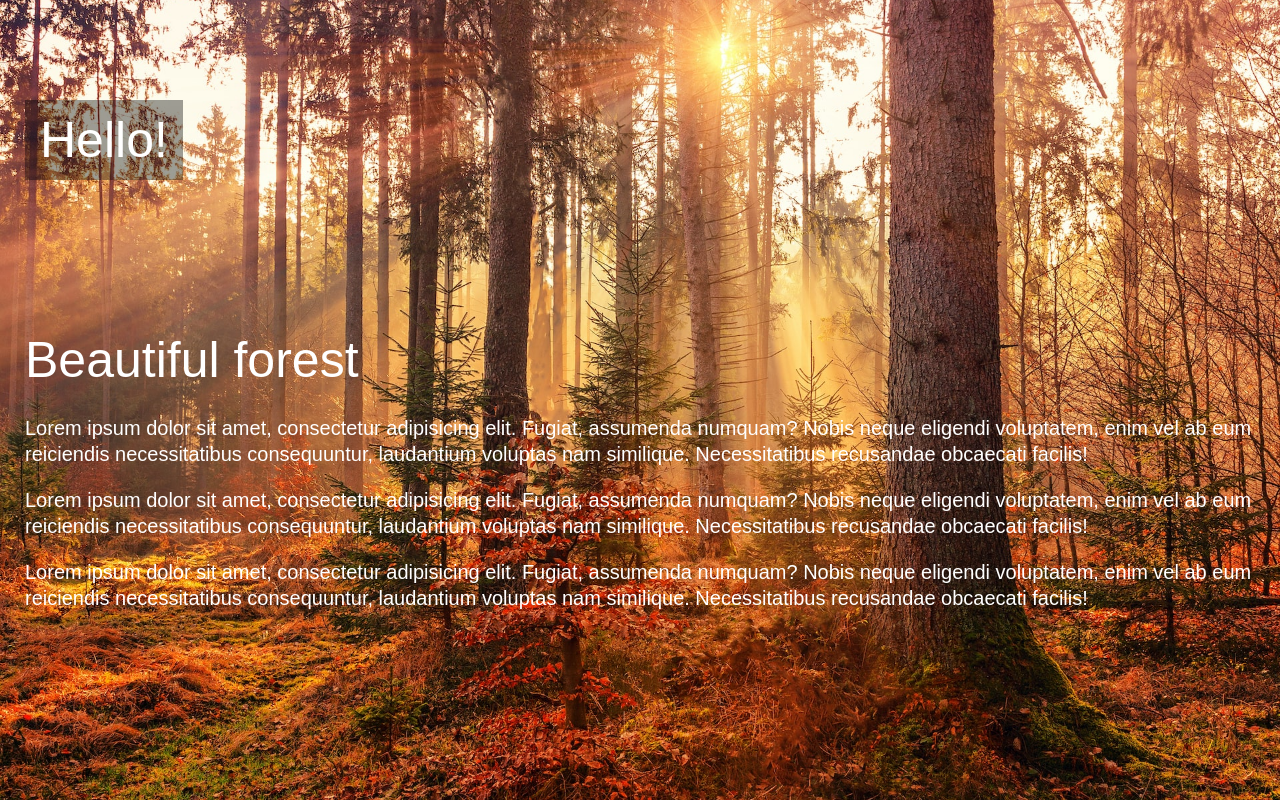
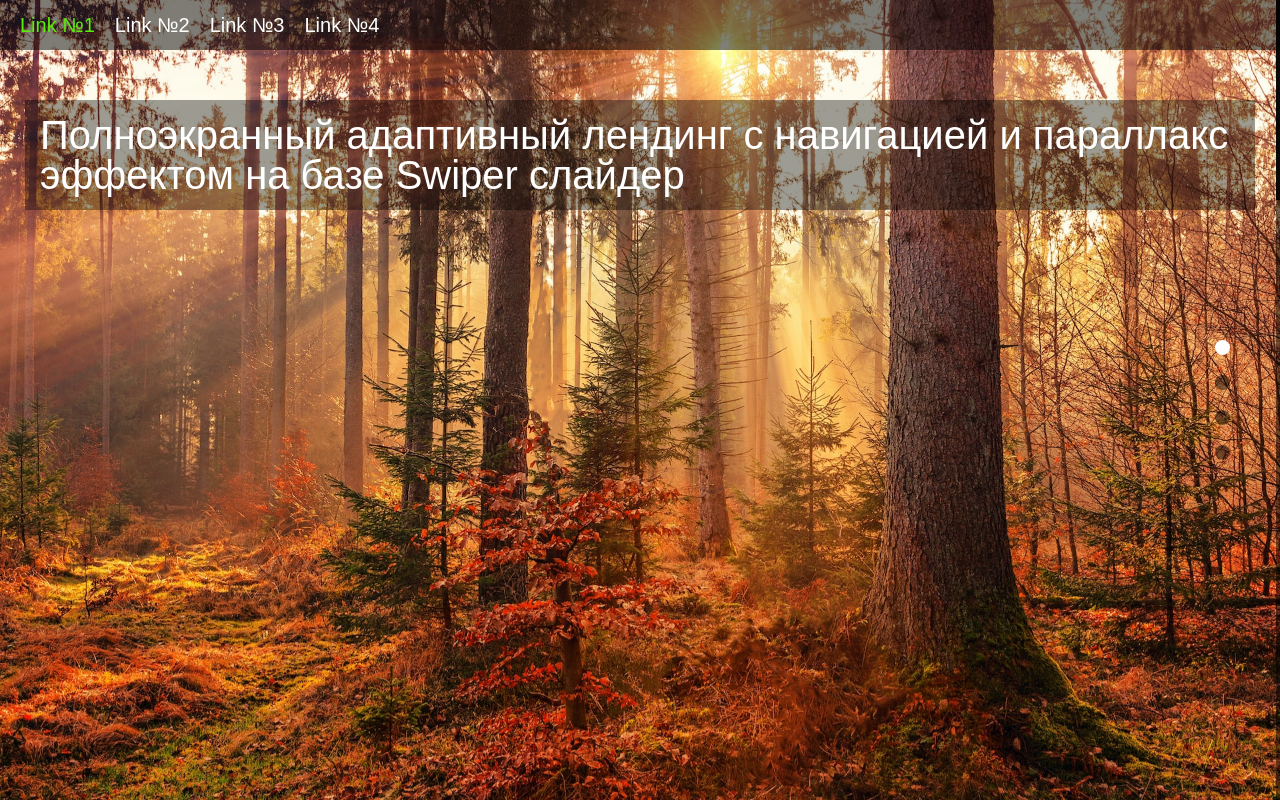
Before and after one commit to alexNov86/full-screen_adaptive_landing, a plain HTML site: page index.html in a window 1280 px wide. Drawn offline with nearby package versions, Linux system fonts and the light colour scheme.

Commit message:
third commit

```diff
--- a/css/style.css
+++ b/css/style.css
@@ -86,6 +86,57 @@ body {
 
 .wrapper {
   min-height: 100%;
+  opacity: 0;
+  transition: opacity 0.8s ease 0s;
+}
+
+.wrapper._loaded {
+  opacity: 1;
+}
+.wrapper._loaded .header {
+  transform: translate(0px, 0px);
+  transition: transform 0.8s ease 0.8s;
+}
+
+.wrapper._loaded .page__pagination {
+  transform: translate(0px, -50%);
+  opacity: 1;
+  visibility: visible;
+  transition: transform 0.6s ease 0.8s;
+}
+
+.wrapper._free .page__pagination {
+  transform: translate(70px, -50%);
+  opacity: 1;
+  /* visibility: visible; */
+  transition: transform 0.3s ease 0s;
+}
+
+.header {
+  position: fixed;
+  width: 100%;
+  top: 0;
+  left: 0;
+  z-index: 50;
+  padding: 0 20px;
+  transform: translate(0px, -100%);
+  background-color: rgba(0, 0, 0, 0.5);
+}
+
+.menu {
+  display: flex;
+  min-height: 50px;
+  align-items: center;
+}
+.menu__link {
+  color: #fff;
+  font-size: 20px;
+  transition: color 0.3s ease 0s;
+  margin: 0 20px 0 0;
+}
+
+.menu__link._active {
+  color: #59f008;
 }
 
 .page {
@@ -102,12 +153,54 @@ body {
   width: 100%;
   height: 100%;
 }
+.page .page__pagination {
+  position: absolute;
+  top: 50%;
+  right: 50px;
+  transform: translate(70px, -50%);
+  opacity: 0;
+  visibility: hidden;
+  display: flex;
+  flex-direction: column;
+  /* transition: transform 0.6s ease 0.8s; */
+}
+
+.page__bullet {
+  width: 15px;
+  height: 15px;
+  cursor: pointer;
+  background-color: rgba(0, 0, 0, 0.5);
+  border-radius: 50%;
+  margin: 10px 0;
+  transition: background-color 0.3s ease 0s;
+}
+
+.page__bullet_active {
+  background-color: #fff;
+}
+
+.page__scroll {
+  position: absolute;
+  top: 0;
+  right: 0;
+  width: 4px;
+  height: 100%;
+  background-color: rgba(0, 0, 0, 0.5);
+}
+
+.page__drag-scroll {
+  position: absolute;
+  top: 0;
+  left: 0;
+  width: 100%;
+  background-color: rgba(0, 0, 0, 0.9);
+  cursor: pointer;
+}
 .screen {
   flex: 1 0 100%;
   position: relative;
 }
-.page__screen {
-}
+
 .screen__content {
   padding: 100px 25px 25px 25px;
   position: relative;
@@ -118,6 +211,9 @@ body {
   color: #fff;
   margin: 0px 0px 30px 0px;
   display: inline-block;
+}
+h1.screen__title {
+  font-size: 40px;
 }
 .screen__title_bg {
   background-color: rgba(0, 0, 0, 0.38);
@@ -163,7 +259,10 @@ body {
 
 @media (max-width: 767px) {
   .screen__title {
-    font-size: 40px;
+    font-size: 30px;
+  }
+  h1.screen__title {
+    font-size: 20px;
   }
   .screen__text {
     font-size: 16px;
--- a/index.html
+++ b/index.html
@@ -10,22 +10,32 @@
   </head>
   <body>
     <div class="wrapper">
+      <header class="header">
+        <nav class="header__menu menu">
+          <a href="#" class="menu__link">Link №1</a>
+          <a href="#" class="menu__link">Link №2</a>
+          <a href="#" class="menu__link">Link №3</a>
+          <a href="#" class="menu__link">Link №4</a>
+        </nav>
+      </header>
       <main class="page">
         <div class="page__wrapper">
-          <div class="page__screen">
+          <div class="page__screen screen">
             <div class="screen__content">
-              <h1 class="screen__title screen__title_bg">Hello!</h1>
+              <h1 class="screen__title screen__title_bg" data-swiper-parallax="50%" data-swiper-parallax-opacity="0">
+                Полноэкранный адаптивный лендинг с навигацией и параллакс эффектом на базе Swiper слайдер
+              </h1>
             </div>
             <div class="screen__body">
-              <div class="screen__image">
+              <div class="screen__image" data-swiper-parallax="33%" data-swiper-parallax-scale="1.1">
                 <img src="img/01_1920_1280.jpg" alt="" />
               </div>
             </div>
           </div>
           <div class="page__screen screen">
             <div class="screen__content">
-              <h2 class="screen__title">Beautiful forest</h2>
-              <div class="screen__text">
+              <h2 class="screen__title" data-swiper-parallax="-100%" data-swiper-parallax-opacity="0" data-swiper-parallax-duration="1000">Beautiful forest</h2>
+              <div class="screen__text" data-swiper-parallax="-100%" data-swiper-parallax-opacity="0" data-swiper-parallax-duration="900">
                 <p>
                   Lorem ipsum dolor sit amet, consectetur adipisicing elit. Fugiat, assumenda numquam? Nobis neque eligendi voluptatem, enim vel ab eum
                   reiciendis necessitatibus consequuntur, laudantium voluptas nam similique. Necessitatibus recusandae obcaecati facilis!
@@ -43,15 +53,15 @@
           </div>
           <div class="page__screen screen">
             <div class="screen__body">
-              <div class="screen__image">
+              <div class="screen__image" data-swiper-parallax="50%">
                 <img src="img/02_1920_1280.jpg" alt="" />
               </div>
             </div>
           </div>
           <div class="page__screen screen">
             <div class="screen__content">
-              <h2 class="screen__title">Beautiful lake</h2>
-              <div class="screen__text">
+              <h2 class="screen__title" data-swiper-parallax="-100%" data-swiper-parallax-opacity="0" data-swiper-parallax-duration="1000">Beautiful lake</h2>
+              <div class="screen__text" data-swiper-parallax="-100%" data-swiper-parallax-opacity="0" data-swiper-parallax-duration="900">
                 <p>
                   Lorem ipsum dolor sit amet consectetur adipisicing elit. Assumenda, debitis? Esse eum laboriosam, officiis eligendi earum iusto aliquid
                   deleniti dicta odio ipsam placeat nemo suscipit cumque qui possimus excepturi vitae.
@@ -64,6 +74,8 @@
             </div>
           </div>
         </div>
+        <div class="page__pagination"></div>
+        <div class="page__scroll"></div>
       </main>
     </div>
     <script src="https://cdn.jsdelivr.net/npm/swiper@8/swiper-bundle.min.js"></script>
--- a/js/script.js
+++ b/js/script.js
@@ -0,0 +1,116 @@
+let wrapper = document.querySelector(".wrapper");
+
+let pageSlider = new Swiper(".page", {
+  //Поддержка собственных классов
+  wrapperClass: "page__wrapper",
+  slideClass: "page__screen",
+
+  // Вертикальный слайдер
+  direction: "vertical",
+
+  //Количество слайдов для показа
+  slidesPerView: "auto",
+
+  //Включаем параллакс
+  parallax: true,
+
+  //Настройки клавиатуры
+  keyboard: {
+    enabled: true,
+    onlyInViewport: true,
+    pageUpDown: true,
+  },
+  //Настройки мыши
+  mousewheel: {
+    sensitivity: 1,
+  },
+
+  watchOverflow: true,
+  speed: 800,
+  observer: true,
+  observeParents: true,
+  observeSlideChildren: true,
+
+  //Навигация, буллеты, текущее положение, прогрессбар
+  pagination: {
+    el: ".page__pagination",
+    type: "bullets",
+    clickable: true,
+    bulletClass: "page__bullet",
+    bulletActiveClass: "page__bullet_active",
+  },
+  //Скролл
+  scrollbar: {
+    el: ".page__scroll",
+    dragClass: "page__drag-scroll",
+    draggable: true,
+  },
+
+  //Отключение автоинициализации
+  init: false,
+
+  //События
+  on: {
+    //событие инициализации
+    init: function () {
+      menuSlider();
+      setScrollType();
+      wrapper.classList.add("_loaded");
+    },
+    //событие смены слайда
+    slideChange: function () {
+      menuSliderRemove();
+      menuLinks[pageSlider.realIndex].classList.add("_active");
+    },
+    resize: function () {
+      setScrollType();
+    },
+  },
+});
+
+let menuLinks = document.querySelectorAll(".menu__link");
+
+function menuSlider() {
+  if (menuLinks.length > 0) {
+    menuLinks[pageSlider.realIndex].classList.add("_active");
+    for (let index = 0; index < menuLinks.length; index++) {
+      const menuLink = menuLinks[index];
+      menuLink.addEventListener("click", function (event) {
+        menuSliderRemove();
+        pageSlider.slideTo(index, 800);
+        menuLink.classList.add("_active");
+        event.preventDefault();
+      });
+    }
+  }
+}
+
+function menuSliderRemove() {
+  let menuLinkActive = document.querySelector(".menu__link._active");
+  if (menuLinkActive) {
+    menuLinkActive.classList.remove("_active");
+  }
+}
+
+function setScrollType() {
+  if (wrapper.classList.contains("_free")) {
+    wrapper.classList.remove("_free");
+    pageSlider.params.freeMode = false;
+  }
+
+  for (let index = 0; index < pageSlider.slides.length; index++) {
+    const pageSlide = pageSlider.slides[index];
+    const pageSlideContent = pageSlide.querySelector(".screen__content");
+
+    if (pageSlideContent) {
+      const pageSlideContentHeight = pageSlideContent.offsetHeight;
+      if (pageSlideContentHeight > window.innerHeight) {
+        wrapper.classList.add("_free");
+        pageSlider.params.freeMode = true;
+        break;
+      }
+    }
+  }
+}
+
+pageSlider.init();
```
